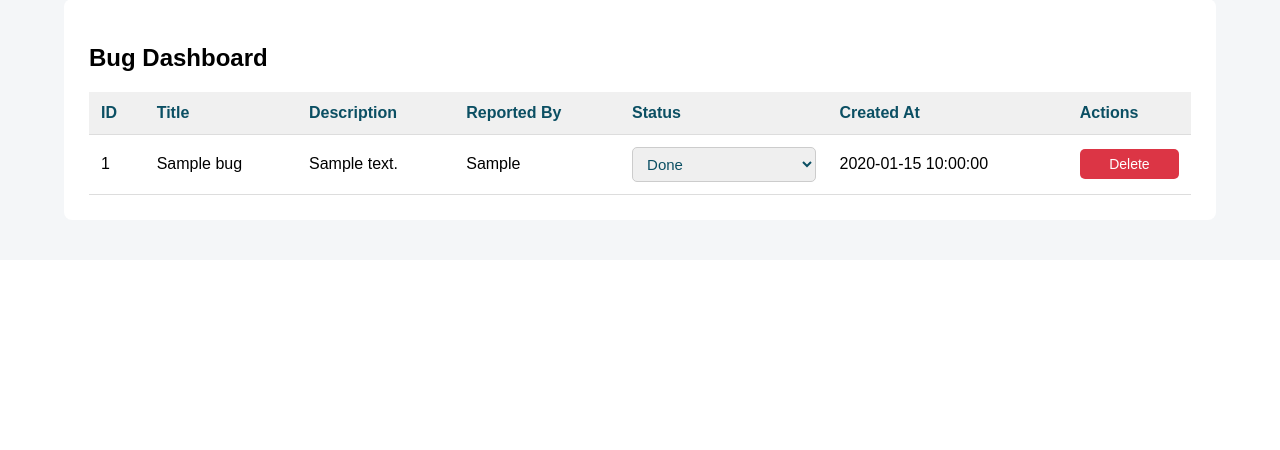
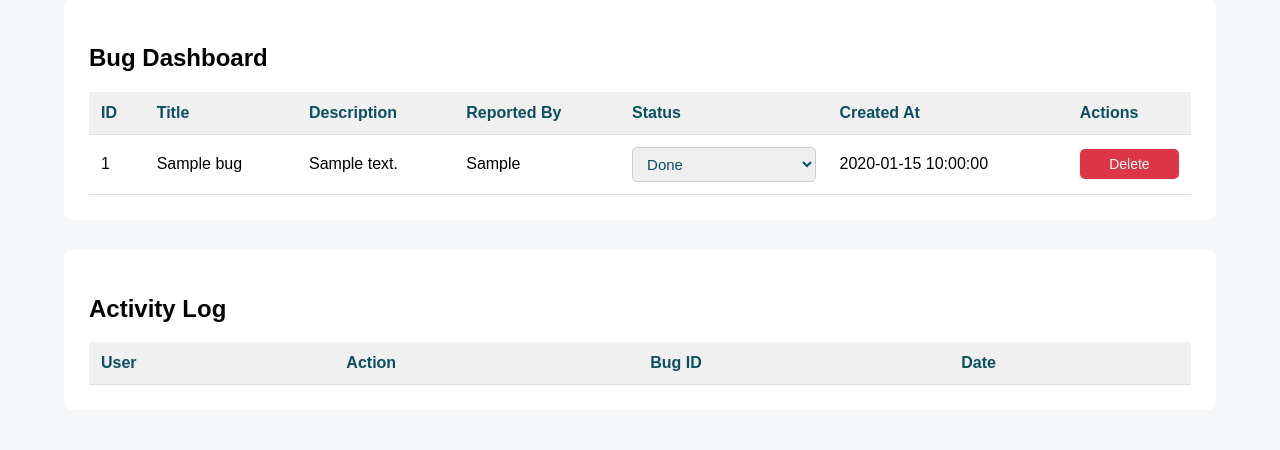
Before and after one commit to akkustunahann/bug-tracker, a Flask app: page / in a window 1280 px wide. Shown: the part 694-1144 px from the top of the page. Before the commit the page ends 889 px from the top, so only its background shows below. Run offline with Flask 3, Linux system fonts and the light colour scheme; the visitor is signed in with stand-in values (Sample User, id 1); tables that the repository leaves empty hold one stand-in row (values such as "Sample post"); data that the repository does not hold is empty.

Commit message:
Add activity logging for bug actions

```diff
--- a/app.py
+++ b/app.py
@@ -8,7 +8,9 @@
     create_bug,
     update_bug_status,
     delete_bug,
-    authenticate_user
+    authenticate_user,
+    log_activity,
+    get_activity_logs
 )
 
 load_dotenv()
@@ -24,9 +26,15 @@
 
     bugs = get_all_bugs()
 
+    activity_logs = []
+
+    if session.get("role") == "admin":
+        activity_logs = get_activity_logs()
+
     return render_template(
         "index.html",
-        bugs=bugs
+        bugs=bugs,
+        activity_logs=activity_logs
     )
 
 @app.route("/login", methods=["GET", "POST"])
@@ -77,15 +85,22 @@
         flash("Please fill in all fields.", "error")
         return redirect("/")
 
-    success = create_bug(
-        title,
-        description,
-        reported_by
+    bug_id = create_bug(
+    title,
+    description,
+    reported_by
     )
 
-    if not success:
+    if not bug_id:
         flash("A database error occurred. Please try again.", "error")
         return redirect("/")
+
+    log_activity(
+        session["user_id"],
+        session["username"],
+        "Created bug",
+        bug_id
+    )
 
     flash("Bug submitted successfully!", "success")
 
@@ -107,6 +122,14 @@
     )
 
     if success:
+
+        log_activity(
+            session["user_id"],
+            session["username"],
+            f"Updated status to {new_status}",
+            bug_id
+        )
+
         flash("Status updated successfully.", "success")
     else:
         flash("Status could not be updated.", "error")
@@ -126,6 +149,14 @@
     success = delete_bug(bug_id)
 
     if success:
+
+        log_activity(
+            session["user_id"],
+            session["username"],
+            "Deleted bug",
+            bug_id
+        )
+
         flash("Bug deleted successfully.", "success")
     else:
         flash("Bug could not be deleted.", "error")
--- a/database.py
+++ b/database.py
@@ -71,6 +71,65 @@
         if connection:
             connection.close()
 
+def log_activity(user_id, username, action, bug_id=None):
+
+    connection = None
+
+    try:
+        connection = get_connection()
+        cursor = connection.cursor()
+
+        cursor.execute("""
+            INSERT INTO activity_logs (
+                user_id,
+                username,
+                action,
+                bug_id
+            )
+            VALUES (?, ?, ?, ?)
+        """, (
+            user_id,
+            username,
+            action,
+            bug_id
+        ))
+
+        connection.commit()
+
+        return True
+
+    except sqlite3.Error as error:
+        print("Database error:", error)
+        return False
+
+    finally:
+        if connection:
+            connection.close()
+
+def get_activity_logs():
+
+    connection = None
+
+    try:
+        connection = get_connection()
+        cursor = connection.cursor()
+
+        cursor.execute("""
+            SELECT *
+            FROM activity_logs
+            ORDER BY created_at DESC, id DESC
+        """)
+
+        return cursor.fetchall()
+
+    except sqlite3.Error as error:
+        print("Database error:", error)
+        return []
+
+    finally:
+        if connection:
+            connection.close()
+
 def get_connection():
     connection = sqlite3.connect(DATABASE_NAME)
     connection.row_factory = sqlite3.Row
@@ -103,7 +162,7 @@
 
         connection.commit()
 
-        return True
+        return cursor.lastrowid
 
     except sqlite3.Error as error:
         print("Database error:", error)
--- a/schema.sql
+++ b/schema.sql
@@ -15,3 +15,12 @@
     role TEXT NOT NULL
         CHECK(role IN ('user', 'admin'))
 );
+
+CREATE TABLE IF NOT EXISTS activity_logs (
+    id INTEGER PRIMARY KEY AUTOINCREMENT,
+    user_id INTEGER NOT NULL,
+    username TEXT NOT NULL,
+    action TEXT NOT NULL,
+    bug_id INTEGER,
+    created_at TIMESTAMP DEFAULT (datetime('now', 'localtime'))
+);
--- a/templates/index.html
+++ b/templates/index.html
@@ -211,6 +211,49 @@
             </table>
 
         </section>
+        {% if session.get("role") == "admin" %}
+
+        <section class="dashboard-section">
+
+            <h2>Activity Log</h2>
+
+            <table>
+
+                <thead>
+                    <tr>
+                        <th>User</th>
+                        <th>Action</th>
+                        <th>Bug ID</th>
+                        <th>Date</th>
+                    </tr>
+                </thead>
+
+                <tbody>
+
+                    {% for log in activity_logs %}
+
+                    <tr>
+                    <td>{{ log["username"] }}</td>
+                    <td>{{ log["action"] }}</td>
+                    <td>
+                        {% if log["bug_id"] %}
+                            {{ log["bug_id"] }}
+                        {% else %}
+                            -
+                         {% endif %}
+                        </td>
+                        <td>{{ log["created_at"] }}</td>
+                    </tr>
+
+                    {% endfor %}
+
+                 </tbody>
+
+            </table>
+
+        </section>
+
+        {% endif %}
 
     </div>
 
```
